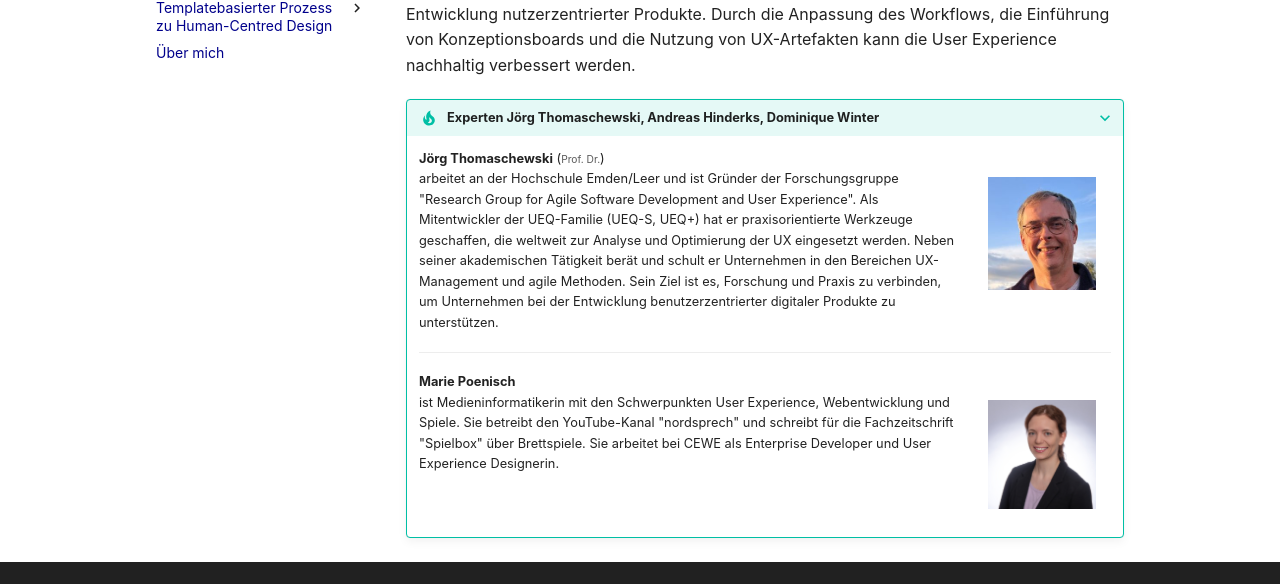
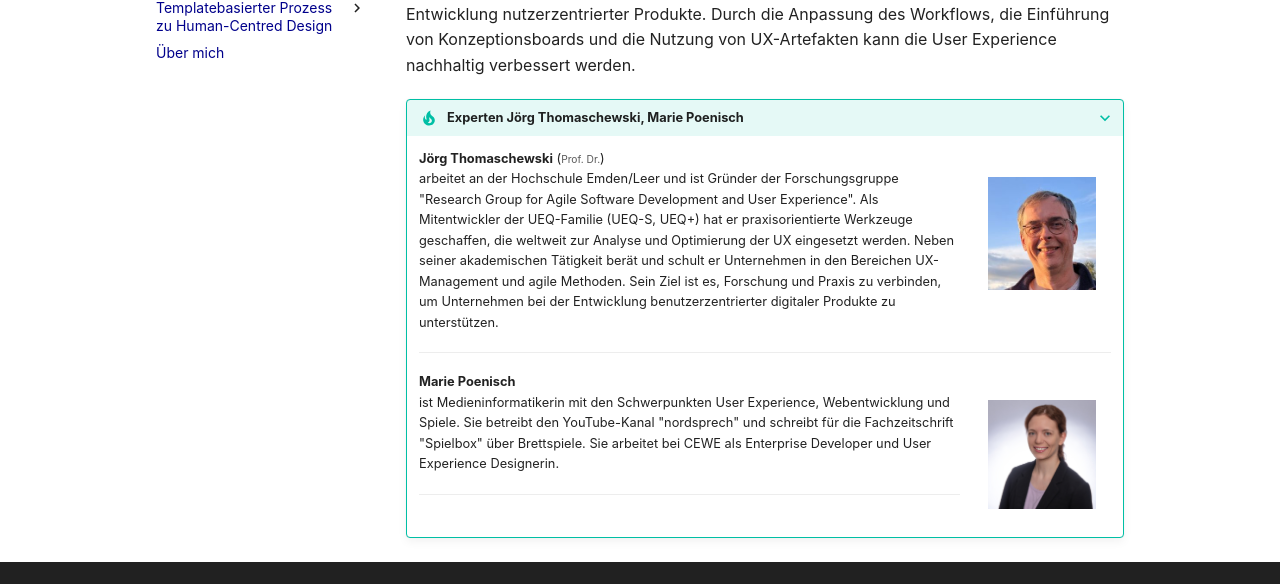
Before and after one commit to JoergThomaschewski/website-uxmethoden, an MkDocs documentation site: the page built from docs/kanban.md, in a window 1280 px wide and 900 px high, scrolled down 7339 px. Shown: the part 181-765 px from the top of the window. Built offline with MkDocs 1.6.1 and Material for MkDocs 9.7.7, drawn with Linux system fonts in a browser that asks for light colours.

Commit message:
snippets eingeführt

```diff
--- a/docs/kanban.md
+++ b/docs/kanban.md
@@ -114,13 +114,17 @@ Während des Projekts wurde in einer IT-Organisation das vorhandene Entwicklungs
 
 Die Integration von HCD in Kanban führte zu einer verbesserten interdisziplinären Zusammenarbeit und einer stärkeren Fokussierung auf die Nutzerbedürfnisse. Durch die Einführung des Konzeptionsboards konnten konzeptionelle Aufgaben klarer strukturiert und effizienter in den Entwicklungsprozess integriert werden. Die regelmäßigen Release Evaluations ermöglichten eine kontinuierliche Verbesserung der User Experience des Produkts.
 
+
 ## Fazit
 
 Die Kombination von Kanban und Human-Centred Design bietet ein effektives Framework zur Entwicklung nutzerzentrierter Produkte. Durch die Anpassung des Workflows, die Einführung von Konzeptionsboards und die Nutzung von UX-Artefakten kann die User Experience nachhaltig verbessert werden.
 
-???+ tip "Experten Jörg Thomaschewski, Andreas Hinderks, Dominique Winter"
-    **Jörg Thomaschewski** (<small>Prof. Dr.</small>)![Jörg Thomaschewski](assets/JT-Web.jpg){align=right width="20%"}<br> arbeitet an der Hochschule Emden/Leer und ist Gründer der Forschungsgruppe "Research Group for Agile Software Development and User Experience". Als Mitentwickler der UEQ-Familie (UEQ-S, UEQ+) hat er praxisorientierte Werkzeuge geschaffen, die weltweit zur Analyse und Optimierung der UX eingesetzt werden. Neben seiner akademischen Tätigkeit berät und schult er Unternehmen in den Bereichen UX-Management und agile Methoden. Sein Ziel ist es, Forschung und Praxis zu verbinden, um Unternehmen bei der Entwicklung benutzerzentrierter digitaler Produkte zu unterstützen.
+???+ tip "Experten Jörg Thomaschewski, Marie Poenisch"
+
+    --8<-- "joerg_thomaschewski.md"
 
     ---
 
-    **Marie Poenisch** ![Marie Poenisch](assets/mariepoenisch.jpg){align=right width="20%"}<br> ist Medieninformatikerin mit den Schwerpunkten User Experience, Webentwicklung und Spiele. Sie betreibt den YouTube-Kanal "nordsprech" und schreibt für die Fachzeitschrift "Spielbox" über Brettspiele. Sie arbeitet bei CEWE als Enterprise Developer und User Experience Designerin.
+    --8<-- "marie_poenisch.md"
+
+    ---
--- /dev/null
+++ b/docs/snippets/joerg_thomaschewski.md
@@ -0,0 +1,2 @@
+
+**Jörg Thomaschewski** (<small>Prof. Dr.</small>)![Jörg Thomaschewski](/assets/JT-Web.jpg){align=right width="20%"}<br>  arbeitet an der Hochschule Emden/Leer und ist Gründer der Forschungsgruppe "Research Group for Agile Software Development and User Experience". Als Mitentwickler der UEQ-Familie (UEQ-S, UEQ+) hat er praxisorientierte Werkzeuge geschaffen, die weltweit zur Analyse und Optimierung der UX eingesetzt werden. Neben seiner akademischen Tätigkeit berät und schult er Unternehmen in den Bereichen UX-Management und agile Methoden. Sein Ziel ist es, Forschung und Praxis zu verbinden, um Unternehmen bei der Entwicklung benutzerzentrierter digitaler Produkte zu unterstützen.
--- /dev/null
+++ b/docs/snippets/marie_poenisch.md
@@ -0,0 +1 @@
+**Marie Poenisch** ![Marie Poenisch](/assets/mariepoenisch.jpg){align=right width="20%"}<br> ist Medieninformatikerin mit den Schwerpunkten User Experience, Webentwicklung und Spiele. Sie betreibt den YouTube-Kanal "nordsprech" und schreibt für die Fachzeitschrift "Spielbox" über Brettspiele. Sie arbeitet bei CEWE als Enterprise Developer und User Experience Designerin.
--- a/docs/templatebasierter-prozess-zu-human-centred-design/index.md
+++ b/docs/templatebasierter-prozess-zu-human-centred-design/index.md
@@ -73,16 +73,20 @@ Die am Anfang in Level 1 erstellten Personas sind für den gesamten nachfolgende
 
 
 ???+ tip "Experten Jörg Thomaschewski, Andreas Hinderks, Dominique Winter"
-    **Jörg Thomaschewski** (<small>Prof. Dr.</small>)![Jörg Thomaschewski](../assets/JT-Web.jpg){align=right width="20%"}<br> arbeitet an der Hochschule Emden/Leer und ist Gründer der Forschungsgruppe "Research Group for Agile Software Development and User Experience". Als Mitentwickler der UEQ-Familie (UEQ-S, UEQ+) hat er praxisorientierte Werkzeuge geschaffen, die weltweit zur Analyse und Optimierung der UX eingesetzt werden. Neben seiner akademischen Tätigkeit berät und schult er Unternehmen in den Bereichen UX-Management und agile Methoden. Sein Ziel ist es, Forschung und Praxis zu verbinden, um Unternehmen bei der Entwicklung benutzerzentrierter digitaler Produkte zu unterstützen.
+
+
+    --8<-- "joerg_thomaschewski.md"
 
     ---
 
-    **Marie Poenisch** ![Marie Poenisch](../assets/mariepoenisch.jpg){align=right width="20%"}<br> ist Medieninformatikerin mit den Schwerpunkten User Experience, Webentwicklung und Spiele. Sie betreibt den YouTube-Kanal "nordsprech" und schreibt für die Fachzeitschrift "Spielbox" über Brettspiele. Sie arbeitet bei CEWE als Enterprise Developer und User Experience Designerin.
+    --8<-- "marie_poenisch.md"
 
     ---
 
-    **Anika Schmitz**
-    Anika Schmitz ist Medieninformatikerin und hat in ihrer Bachelorarbeit den ursprünglich von Jörg Thomaschewski entwickelten und erprobten  templatebasierten Prozess zur Durchführung des Human-Centred Designs weiter ausgearbeitet.
+    **Anika Schmitz**<br>ist Medieninformatikerin und hat in ihrer Bachelorarbeit den ursprünglich von Jörg Thomaschewski entwickelten und erprobten templatebasierten Prozess zur Durchführung des Human-Centred Designs weiter ausgearbeitet.
+
+
+
 
 
 ??? info "Bildrechte"
--- a/mkdocs.yml
+++ b/mkdocs.yml
@@ -100,7 +100,8 @@ markdown_extensions:
   - attr_list
   - md_in_html
   - pymdownx.inlinehilite
-  - pymdownx.snippets
+  - pymdownx.snippets:
+      base_path: docs/snippets
   - footnotes
   - toc:
       toc_depth: 0                # hierdurch werden Unterstrukturen TOC einer Seite angezeigt (0 = keine Unterstrukturen)
```
Also changed, not shown: docs/snippets/andreas_hinderks.md (added, +1 -0 lines), docs/snippets/dominique_winter.md (added, +2 -0 lines), docs/snippets/jessica_kollmorgen.md (added, +1 -0 lines), docs/ux-faktoren.md (+3 -4 lines), docs/assets/JK.jpg (added).
